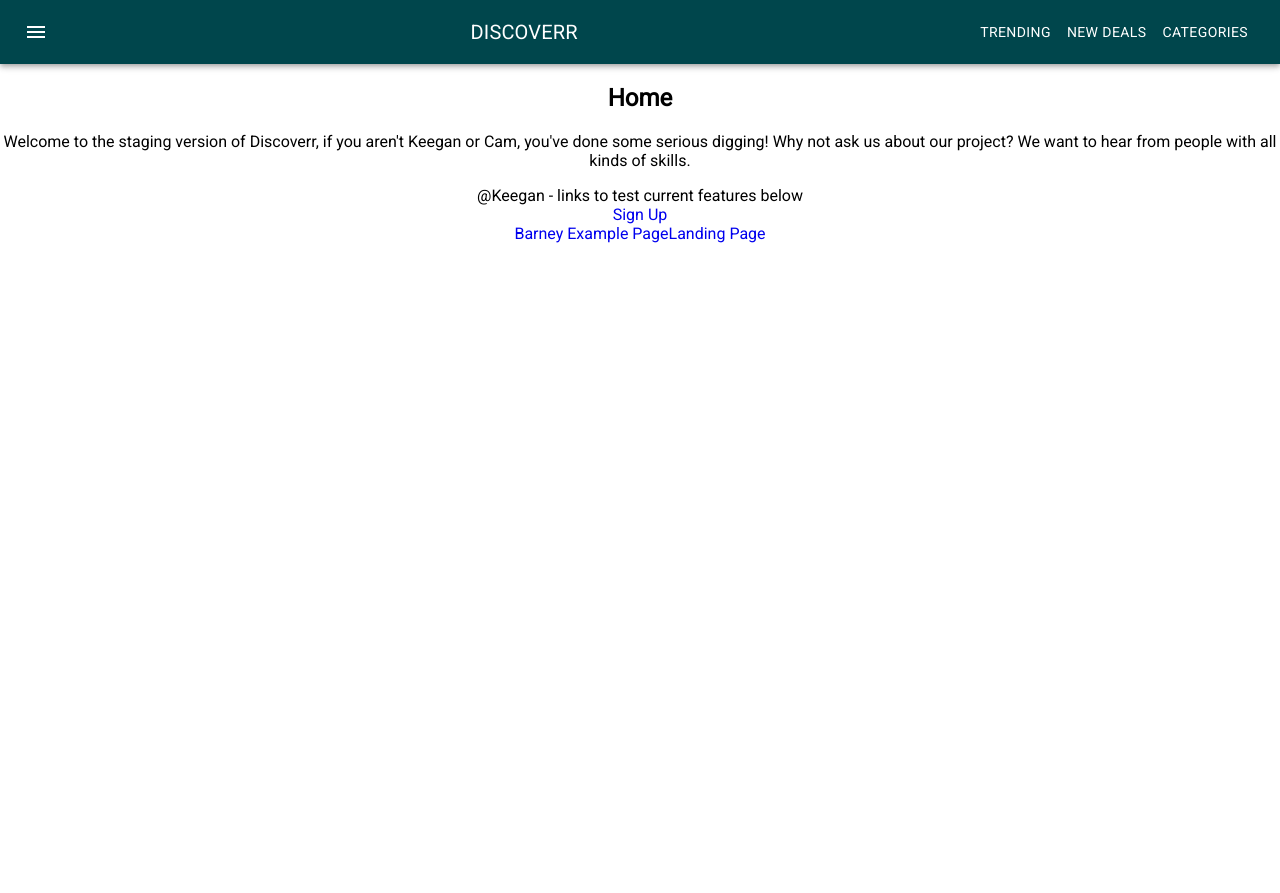
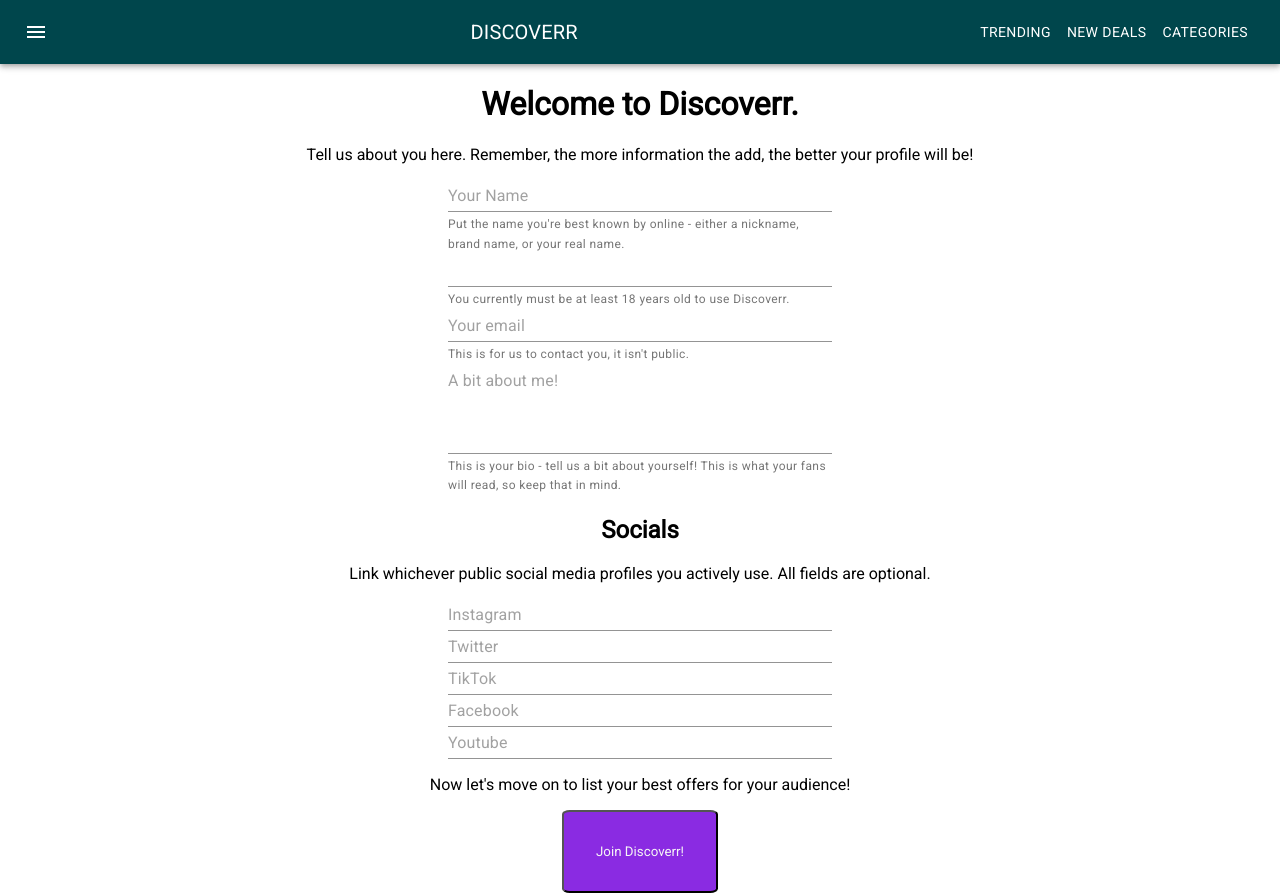
Before and after one commit to Reikon95/discoverr, a React (Create React App) app: page /signup-step-1 in a window 1280 px wide. Before the commit the page ends 800 px from the top, so only its background shows below. Built offline with nearby package versions, Linux system fonts and the light colour scheme.

Commit message:
proper routing

```diff
--- a/src/App.js
+++ b/src/App.js
@@ -117,10 +117,10 @@ export default function App() {
                   such as The Protein Works! Thank you for the support, BOSH!"
                 />
               </Route>
-              <Route path="/signup">
+              <Route path="/signup-step-1">
                 <SignUp />
               </Route>
-              <Route path="/signup2">
+              <Route path="/signup-step-2">
                 <SignUpOffers />
               </Route>
               <Route path="/social-signup">
--- a/src/components/auth/socialSignIn.tsx
+++ b/src/components/auth/socialSignIn.tsx
@@ -17,7 +17,7 @@ export default function SocialSignUp() {
     // user.setName(userDetails.name)
     // user.setBio(userDetails.bio)
     // user.setSignedIn(true)
-    history.push("/signup")
+    history.push("/signup-step-1")
   }
 
   const googleSuccess = async (res) => {
--- a/src/components/signup/signup.tsx
+++ b/src/components/signup/signup.tsx
@@ -24,7 +24,7 @@ export default function SignUp() {
     user.setName(userDetails.name)
     user.setBio(userDetails.bio)
     user.setSignedIn(true)
-    history.push("/signup2")
+    history.push("/signup-step-2")
   }
 
   const googleSuccess = async (res) => {
```
